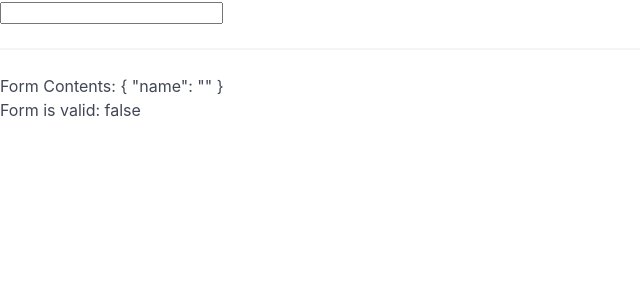
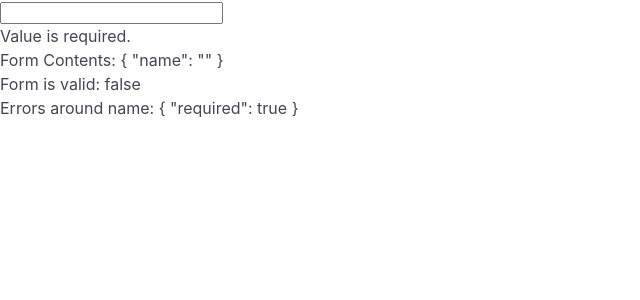
Before and after one commit to sush01/CreditCard-App, an Angular app: page / in a window 1280 px wide. Shown: the top 300 px of the page, without its empty margins (0-640 px from the left). Built offline with nearby package versions, Linux system fonts and the light colour scheme.

Commit message:
add error handling for the input

```diff
--- a/src/app/card-form/card-form.component.html
+++ b/src/app/card-form/card-form.component.html
@@ -1,6 +1,17 @@
 <form [formGroup]="cardForm" >
   <input formControlName="name"/>
+  <ng-container *ngIf="cardForm.controls.name.errors">
+    <div *ngIf="cardForm.controls.name.errors?.['required']">
+      Value is required.
+    </div>
+    <div *ngIf="cardForm.controls.name.errors?.['minlength']">
+      Value you entered is
+      {{cardForm.controls.name.errors['minlength']?.actualLength}}
+      characters long, but it must be at least
+      {{cardForm.controls.name.errors['minlength']?.requiredLength}}
+    </div>
+  </ng-container>
 </form>
-<hr>
 <div> Form Contents: {{cardForm.value | json }}</div>
 <div> Form is valid: {{ cardForm.valid}}</div>
+<div> Errors around name: {{cardForm.controls.name.errors | json}}</div>
```
